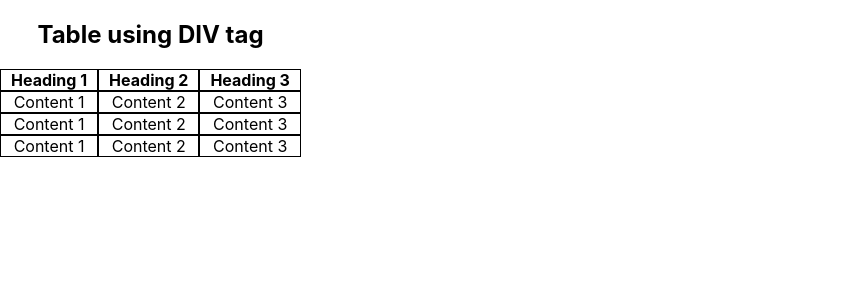
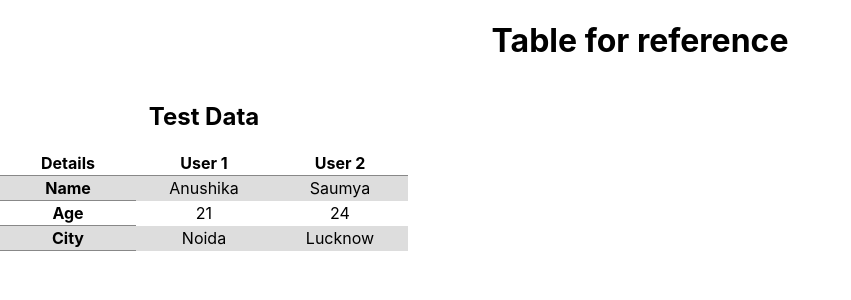
Before and after one commit to anushika-rtctek/AccessibilityReactApp, a React (Create React App) app: page / in a window 1280 px wide. Shown: the top 300 px of the page, without its empty margins (0-851 px from the left). Built offline with nearby package versions, Linux system fonts and the light colour scheme.

Commit message:
Accessibility Table using div

```diff
--- a/src/App.js
+++ b/src/App.js
@@ -1,4 +1,3 @@
-import logo from './logo.svg';
 import './App.css';
 import DivTable from './Components/DivTable';
 
--- a/src/Components/DivTable.css
+++ b/src/Components/DivTable.css
@@ -1,4 +1,43 @@
-.Table{
+.annotate {
+    font-style: italic;
+    color: #366ed4;
+  }
+
+  [role="table"] {
+    display: table;
+  }
+
+  [role="table"] > div[id] {
+    display: table-caption;
+    font-style: italic;
+  }
+
+  [role="table"] [role="row"] {
+    display: table-row;
+  }
+
+  [role="table"] [role="cell"],
+  [role="table"] [role="columnheader"],
+  [role="table"] [role="rowheader"]
+   {
+    display: table-cell;
+    padding: 0.125em 0.25em;
+    width: 8em;
+    border-width: 3px;
+  }
+
+  [role="table"] [role="columnheader"],
+  [role="table"] [role="rowheader"]{
+    font-weight: bold;
+    border-bottom: thin solid #888;
+  }
+
+  [role="table"] [role="rowgroup"]:last-child [role="row"]:nth-child(odd) {
+    background-color: #ddd;
+  }
+
+
+/* .Table{
     display: table;
     text-align: center;
 }
@@ -24,4 +63,4 @@
     border-width: thin;
     padding-left: 10px;
     padding-right: 10px;
-}
+} */
--- a/src/Components/DivTable.js
+++ b/src/Components/DivTable.js
@@ -1,54 +1,67 @@
-import React from 'react'
+import React, { useEffect, useState } from 'react'
 import './DivTable.css'
 
 function DivTable() {
+
+    // const [focusedRow, setFocusedRow] = useState(0)
+    // const [focusedCell, setFocusedCell] = useState(0)
+
+    // useEffect(() => {
+    //     const handleKeyPress = (event) => {
+    //         switch (event.key) {
+    //             case 'ArrowUp':
+    //                 setFocusedRow(prevRow => Math.max(0, prevRow - 1))
+    //                 break
+    //             case 'ArrowDown':
+    //                 setFocusedRow(prevRow => prevRow + 1)
+    //                 break
+    //             case 'ArrowLeft':
+    //                 setFocusedCell(prevCell => Math.max(0, prevCell - 1))
+    //                 break
+    //             case 'ArrowRight':
+    //                 setFocusedCell(prevCell => prevCell + 1)
+    //                 break
+    //             default:
+    //                 break
+    //         }
+    //     }
+    //     window.addEventListener('keydown', handleKeyPress)
+
+    //     return () => {
+    //         window.removeEventListener('keydown', handleKeyPress)
+    //     }
+    // }, [])
+
     return (
-        <div className='Table'>
-            <div className='Title'>
-                <h2>Table using DIV tag</h2>
-            </div>
-            <div className='Heading'>
-                <div className='Cell' itemScope='col'>
-                    Heading 1
+        <div>
+            <h1>Table for reference</h1>
+            <div role='table' aria-label='Test Data'>
+                <div>
+                    <h2>Test Data</h2>
                 </div>
-                <div className='Cell' itemScope='col'>
-                    Heading 2
+                <div role='rowgroup'>
+                    <div role='row'>
+                        <span role='rowheader'>Details</span>
+                        <span role='columnheader'>User 1</span>
+                        <span role='columnheader'>User 2</span>
+                    </div>
                 </div>
-                <div className='Cell' itemScope='col'>
-                    Heading 3
-                </div>
-            </div>
-            <div className='Row'>
-                <div className='Cell'>
-                    Content 1
-                </div>
-                <div className='Cell' itemScope='row'>
-                    Content 2
-                </div>
-                <div className='Cell'>
-                    Content 3
-                </div>
-            </div>
-            <div className='Row'>
-                <div className='Cell'>
-                    Content 1
-                </div>
-                <div className='Cell' itemScope='row'>
-                    Content 2
-                </div>
-                <div className='Cell'>
-                    Content 3
-                </div>
-            </div>
-            <div className='Row'>
-                <div className='Cell'>
-                    Content 1
-                </div>
-                <div className='Cell' itemScope='row'>
-                    Content 2
-                </div>
-                <div className='Cell'>
-                    Content 3
+                <div role='rowgroup'>
+                    <div role='row'>
+                        <span role='rowheader'>Name</span>
+                        <span role='cell'>Anushika</span>
+                        <span role='cell'>Saumya</span>
+                    </div>
+                    <div role='row'>
+                        <span role='rowheader'>Age</span>
+                        <span role='cell'>21</span>
+                        <span role='cell'>24</span>
+                    </div>
+                    <div role='row'>
+                        <span role='rowheader'>City</span>
+                        <span role='cell'>Noida</span>
+                        <span role='cell'>Lucknow</span>
+                    </div>
                 </div>
             </div>
         </div>
```
Also changed, not shown: src/Components/StyledComp.js (deleted, +0 -8 lines).
